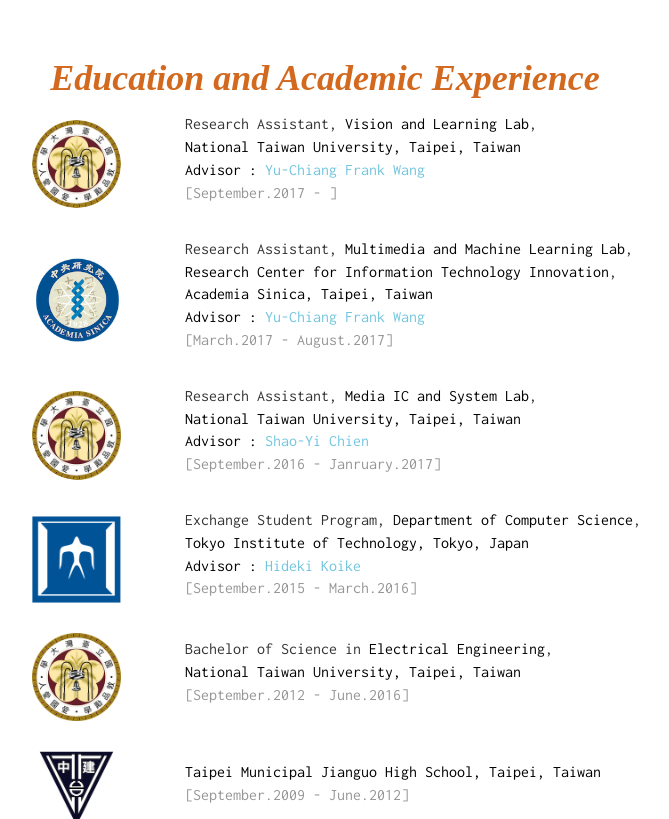
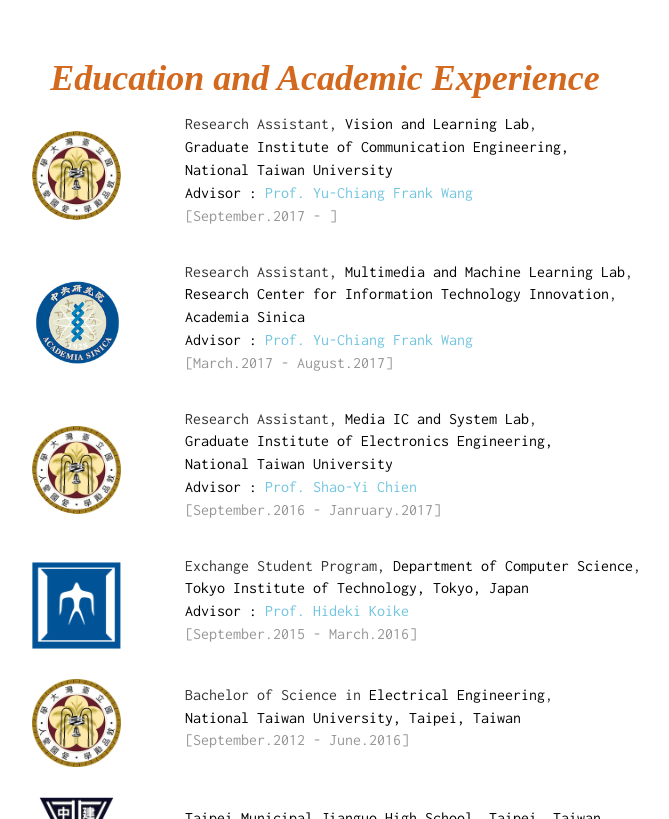
Before and after one commit to azuxmioy/azuxmioy.github.io, a plain HTML site: page index.html in a window 1280 px wide. Shown: the part 640-1459 px from the top of the page, without its empty margins (315-984 px from the left). Drawn offline with nearby package versions, Linux system fonts and the light colour scheme; a web font is replaced by a local one.

```diff
--- a/index.html
+++ b/index.html
@@ -141,8 +141,9 @@
       <div class="row vertical-align">
         <div class="col-sm-3 text-right"><img src="images/logos/NTU.png" id="circle"/></div>
         <div class="col-sm-8 text-left">Research Assistant, <a style="color:black; text-decoration: none;" target="_blank" href="http://vllab.ee.ntu.edu.tw/">Vision and Learning Lab</a>,<br>
-                      <a style="color:black; text-decoration: none;" target="_blank" href="http://www.ntu.edu.tw/english/index.html">National Taiwan University, Taipei, Taiwan</a><br>
-                      <a style="color:black; text-decoration: none;" >Advisor : </a> <a style="color:rgb(113, 197, 223); text-decoration: none;" target="_blank" href="http://www.ee.ntu.edu.tw/profile1?teacher_id=24037&p=3">Yu-Chiang Frank Wang</a>
+            <a style="color:black; text-decoration: none;" target="_blank" href="https://comm.ntu.edu.tw/en/">Graduate Institute of Communication Engineering,</a><br>
+                      <a style="color:black; text-decoration: none;" target="_blank" href="http://www.ntu.edu.tw/english/index.html">National Taiwan University</a><br>
+                      <a style="color:black; text-decoration: none;" >Advisor : </a> <a style="color:rgb(113, 197, 223); text-decoration: none;" target="_blank" href="http://www.ee.ntu.edu.tw/profile1?teacher_id=24037&p=3">Prof. Yu-Chiang Frank Wang</a>
           <p style="color:#969696">[September.2017 - ]</p>
           </div>
         </div>
@@ -152,8 +153,8 @@
         <div class="col-sm-3 text-right"><img src="images/logos/SINICA.png" id="circle"/></div>
         <div class="col-sm-8 text-left">Research Assistant, <a style="color:black; text-decoration: none;" target="_blank" href="http://mml.citi.sinica.edu.tw/">Multimedia and Machine Learning Lab</a>,<br>
           <a style="color:black; text-decoration: none;" target="_blank" href="https://www.citi.sinica.edu.tw/en/">Research Center for Information Technology Innovation</a>,<br>
-                    <a style="color:black; text-decoration: none;" target="_blank" href="https://www.sinica.edu.tw/en">Academia Sinica, Taipei, Taiwan</a><br>
-                    <a style="color:black; text-decoration: none;" >Advisor : </a> <a style="color:rgb(113, 197, 223); text-decoration: none;" target="_blank" href="http://www.ee.ntu.edu.tw/profile1?teacher_id=24037&p=3">Yu-Chiang Frank Wang</a>
+                    <a style="color:black; text-decoration: none;" target="_blank" href="https://www.sinica.edu.tw/en">Academia Sinica</a><br>
+                    <a style="color:black; text-decoration: none;" >Advisor : </a> <a style="color:rgb(113, 197, 223); text-decoration: none;" target="_blank" href="http://www.ee.ntu.edu.tw/profile1?teacher_id=24037&p=3">Prof. Yu-Chiang Frank Wang</a>
 
           <p style="color:#969696">[March.2017 - August.2017]</p>
         </div>
@@ -163,8 +164,9 @@
       <div class="row vertical-align">
         <div class="col-sm-3 text-right"><img src="images/logos/NTU.png" id="reg_circle"/></div>
         <div class="col-sm-8 text-left">Research Assistant, <a style="color:black; text-decoration: none;" target="_blank" href="http://vllab.ee.ntu.edu.tw/">Media IC and System Lab</a>,<br>
-            <a style="color:black; text-decoration: none;" target="_blank" href="http://www.ntu.edu.tw/english/index.html">National Taiwan University, Taipei, Taiwan</a><br>
-            <a style="color:black; text-decoration: none;" >Advisor : </a> <a style="color:rgb(113, 197, 223); text-decoration: none;" target="_blank" href="http://www.ee.ntu.edu.tw/profile?id=101">Shao-Yi Chien</a>
+            <a style="color:black; text-decoration: none;" target="_blank" href="http://www.giee.ntu.edu.tw/portal/en/">Graduate Institute of Electronics Engineering,</a><br>
+            <a style="color:black; text-decoration: none;" target="_blank" href="http://www.ntu.edu.tw/english/index.html">National Taiwan University</a><br>
+            <a style="color:black; text-decoration: none;" >Advisor : </a> <a style="color:rgb(113, 197, 223); text-decoration: none;" target="_blank" href="http://www.ee.ntu.edu.tw/profile?id=101">Prof. Shao-Yi Chien</a>
 
           <p style="color:#969696">[September.2016 - Janruary.2017]</p>
         </div>
@@ -178,7 +180,7 @@
         <div class="col-sm-8 text-left">
 					Exchange Student Program, <a style="color:black; text-decoration: none;" target="_blank" href="https://educ.titech.ac.jp/cs/eng/">Department of Computer Science</a>,<br>
                     <a style="color:black; text-decoration: none;" target="_blank" href="https://www.titech.ac.jp/english/">Tokyo Institute of Technology, Tokyo, Japan</a><br>
-                    <a style="color:black; text-decoration: none;" >Advisor : </a> <a style="color:rgb(113, 197, 223); text-decoration: none;" target="_blank" href="https://sites.google.com/site/koike/Home/Profile">Hideki Koike</a>
+                    <a style="color:black; text-decoration: none;" >Advisor : </a> <a style="color:rgb(113, 197, 223); text-decoration: none;" target="_blank" href="https://sites.google.com/site/koike/Home/Profile">Prof. Hideki Koike</a>
 
           <p style="color:#969696">[September.2015 - March.2016]</p>
         </div>
```
